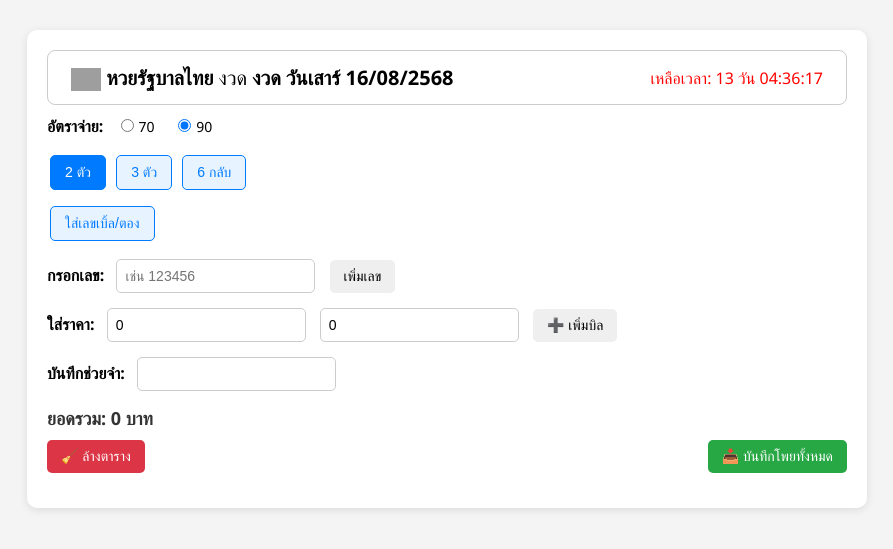
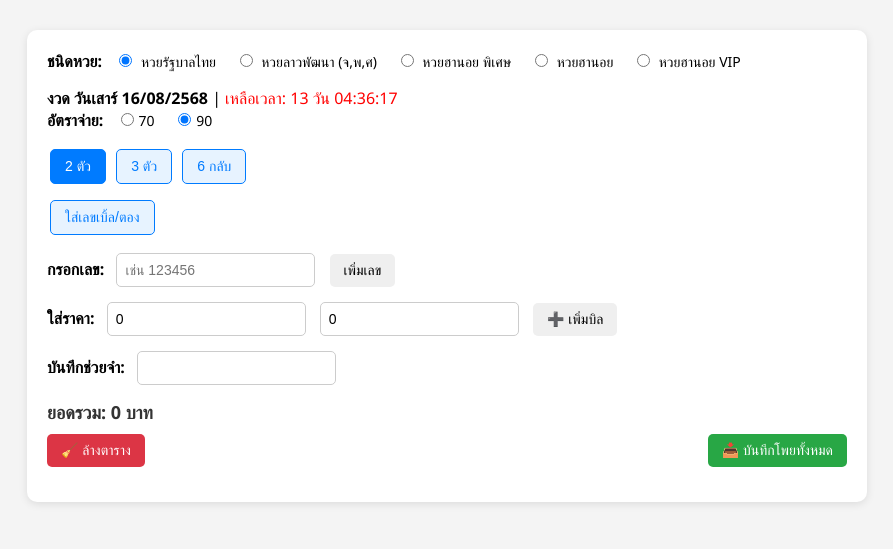
Before and after one commit to Boripath/lotto-flask-app, a Flask app: page / in a window 1280 px wide. Shown: the top 549 px of the page, without its empty margins (193-1086 px from the left). Run offline with Flask 3, Linux system fonts and the light colour scheme; grey boxes are pictures that could not be loaded.

Commit message:
Update index.html

```diff
--- a/templates/index.html
+++ b/templates/index.html
@@ -7,7 +7,32 @@
 </head>
 <body>
 <div class="lotto-container">
-    {{ header_html|safe }}
+
+    <!-- ✅ เลือกชนิดหวย -->
+    <form method="POST">
+        <label>ชนิดหวย:</label>
+        <label class="radio-label">
+            <input type="radio" name="lottery_type" value="หวยรัฐบาลไทย" onchange="this.form.submit()" {% if lottery_type == 'หวยรัฐบาลไทย' %}checked{% endif %}> หวยรัฐบาลไทย
+        </label>
+        <label class="radio-label">
+            <input type="radio" name="lottery_type" value="หวยลาวพัฒนา" onchange="this.form.submit()" {% if lottery_type == 'หวยลาวพัฒนา' %}checked{% endif %}> หวยลาวพัฒนา (จ,พ,ศ)
+        </label>
+        <label class="radio-label">
+            <input type="radio" name="lottery_type" value="หวยฮานอย พิเศษ" onchange="this.form.submit()" {% if lottery_type == 'หวยฮานอย พิเศษ' %}checked{% endif %}> หวยฮานอย พิเศษ
+        </label>
+        <label class="radio-label">
+            <input type="radio" name="lottery_type" value="หวยฮานอย" onchange="this.form.submit()" {% if lottery_type == 'หวยฮานอย' %}checked{% endif %}> หวยฮานอย
+        </label>
+        <label class="radio-label">
+            <input type="radio" name="lottery_type" value="หวยฮานอย VIP" onchange="this.form.submit()" {% if lottery_type == 'หวยฮานอย VIP' %}checked{% endif %}> หวยฮานอย VIP
+        </label>
+        <input type="hidden" name="action" value="set_lottery_type">
+    </form>
+
+    <!-- ✅ แสดงงวดและ Countdown -->
+    <div class="draw-info-box">
+        <b>{{ draw_info }}</b> | <span style="color:red;">{{ countdown }}</span>
+    </div>
 
     <!-- อัตราจ่าย -->
     <form method="POST">
@@ -53,7 +78,6 @@
         {% endfor %}
     </div>
 
-
     <!-- ใส่ราคา -->
     <form method="POST">
         {% if bet_type == "2 ตัว" %}
@@ -76,12 +100,11 @@
     <!-- บันทึกช่วยจำ -->
     <form method="POST" class="form-grid">
         <label>บันทึกช่วยจำ:</label>
-        <input type="text" name="memo" value="{{ memo }}"
-               oninput="autoSaveMemo(this.value)">
+        <input type="text" name="memo" value="{{ memo }}" oninput="autoSaveMemo(this.value)">
         <input type="hidden" name="action" value="set_memo" id="memo-action">
     </form>
 
-    <!-- เพิ่ม JavaScript สำหรับบันทึกอัตโนมัติ -->
+    <!-- บันทึกอัตโนมัติด้วย fetch -->
     <script>
     function autoSaveMemo(value) {
         fetch("/", {
@@ -95,7 +118,6 @@
     }
     </script>
 
-
     <!-- ยอดรวม -->
     <div class="total-display">
         ยอดรวม: {{ total_amount }} บาท
@@ -106,6 +128,7 @@
         <button type="submit" name="action" value="clear_input" class="btn-red">🧹 ล้างตาราง</button>
         <button type="submit" name="action" value="save_all" class="btn-green">📥 บันทึกโพยทั้งหมด</button>
     </form>
+
 </div>
 </body>
 </html>
```
